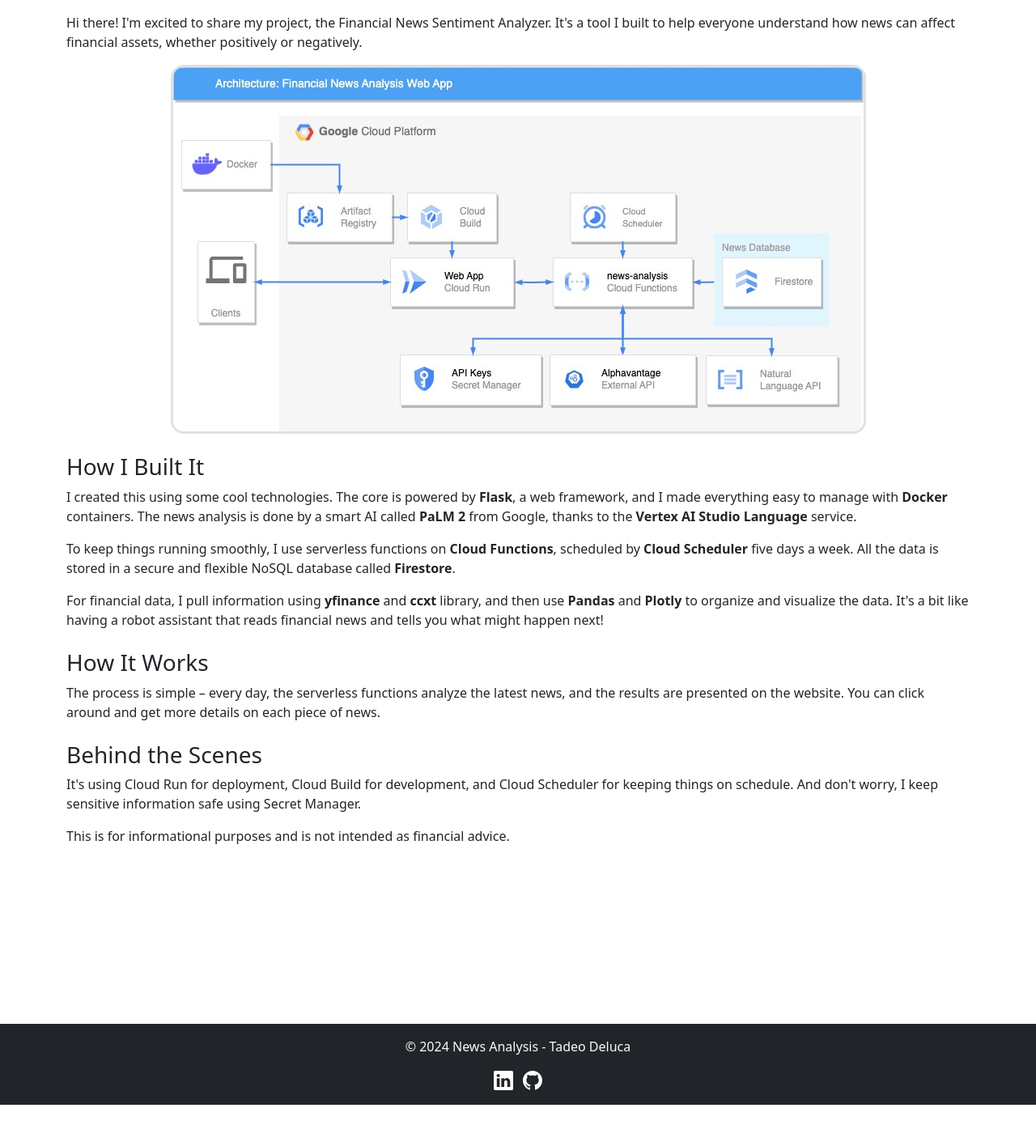
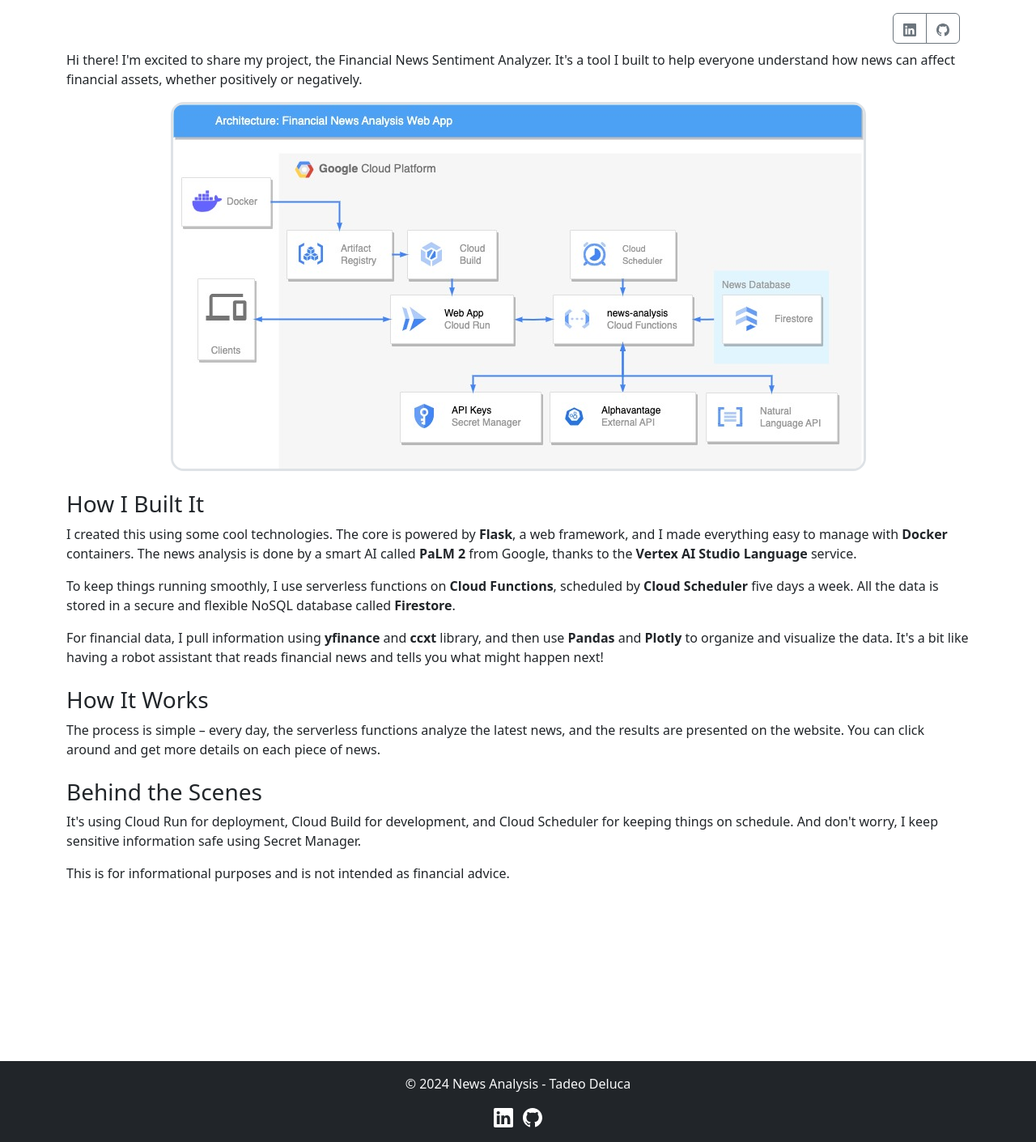
Before and after one commit to TadeopCreator/financial-news-analysis-dashboard, a Flask app: page /about in a window 1280 px wide. Shown: the part 142-1553 px from the top of the page at 81% size. Before the commit the page ends 1507 px from the top, so only its background shows below. Run offline with Flask 3, Linux system fonts and the light colour scheme.

Commit message:
Add social buttons

```diff
--- a/app/templates/about.html
+++ b/app/templates/about.html
@@ -6,6 +6,22 @@
     <hr/>
 </header>
 <main>
+    <div class="container text-end mb-2">
+        <div class="btn-group">
+            <a type="button" class="btn btn-outline-secondary" href="https://www.linkedin.com/in/tadeo-deluca/" target="_blank">
+              <svg xmlns="http://www.w3.org/2000/svg" width="16" height="16" fill="currentColor" class="bi bi-linkedin" viewBox="0 0 16 16">
+                <path d="M0 1.146C0 .513.526 0 1.175 0h13.65C15.474 0 16 .513 16 1.146v13.708c0 .633-.526 1.146-1.175 1.146H1.175C.526 16 0 15.487 0 14.854zm4.943 12.248V6.169H2.542v7.225zm-1.2-8.212c.837 0 1.358-.554 1.358-1.248-.015-.709-.52-1.248-1.342-1.248S2.4 3.226 2.4 3.934c0 .694.521 1.248 1.327 1.248zm4.908 8.212V9.359c0-.216.016-.432.08-.586.173-.431.568-.878 1.232-.878.869 0 1.216.662 1.216 1.634v3.865h2.401V9.25c0-2.22-1.184-3.252-2.764-3.252-1.274 0-1.845.7-2.165 1.193v.025h-.016l.016-.025V6.169h-2.4c.03.678 0 7.225 0 7.225z"></path>
+              </svg>
+              <span class="visually-hidden">Button</span>
+            </a>
+            <a type="button" class="btn btn-outline-secondary" href="https://github.com/TadeopCreator/financial-news-analysis-dashboard" target="_blank">
+                <svg xmlns="http://www.w3.org/2000/svg" width="16" height="16" fill="currentColor" class="bi bi-github" viewBox="0 0 16 16">
+                    <path d="M8 0C3.58 0 0 3.58 0 8c0 3.54 2.29 6.53 5.47 7.59.4.07.55-.17.55-.38 0-.19-.01-.82-.01-1.49-2.01.37-2.53-.49-2.69-.94-.09-.23-.48-.94-.82-1.13-.28-.15-.68-.52-.01-.53.63-.01 1.08.58 1.23.82.72 1.21 1.87.87 2.33.66.07-.52.28-.87.51-1.07-1.78-.2-3.64-.89-3.64-3.95 0-.87.31-1.59.82-2.15-.08-.2-.36-1.02.08-2.12 0 0 .67-.21 2.2.82.64-.18 1.32-.27 2-.27s1.36.09 2 .27c1.53-1.04 2.2-.82 2.2-.82.44 1.1.16 1.92.08 2.12.51.56.82 1.27.82 2.15 0 3.07-1.87 3.75-3.65 3.95.29.25.54.73.54 1.48 0 1.07-.01 1.93-.01 2.2 0 .21.15.46.55.38A8.01 8.01 0 0 0 16 8c0-4.42-3.58-8-8-8"/>
+                </svg>
+              <span class="visually-hidden">Button</span>
+            </a>
+          </div>
+    </div>
     <p>
         Hi there! I'm excited to share my project, the Financial News Sentiment Analyzer. It's a tool I built to help everyone understand how news can affect financial assets, whether positively or negatively.
     </p>
```
